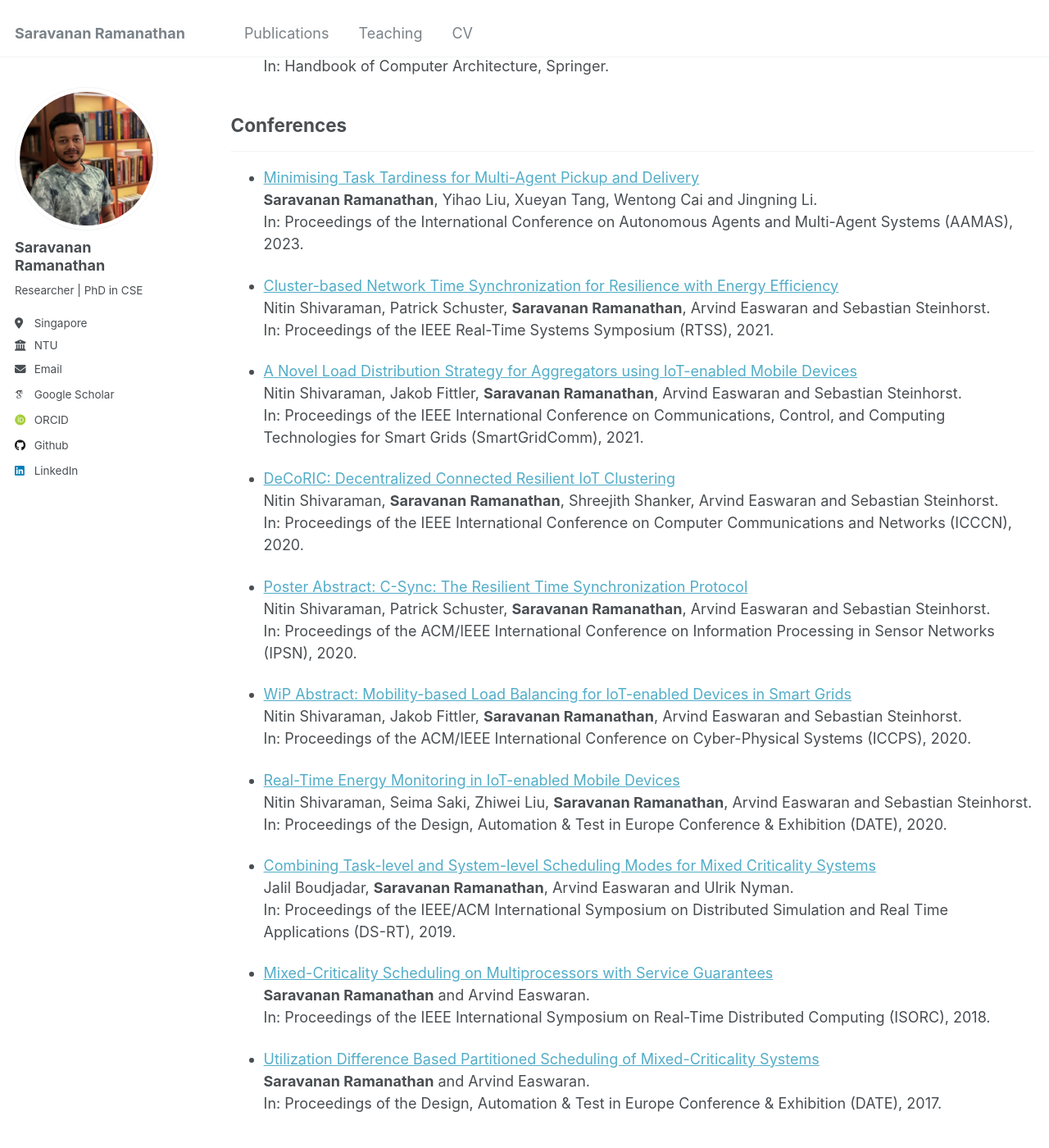
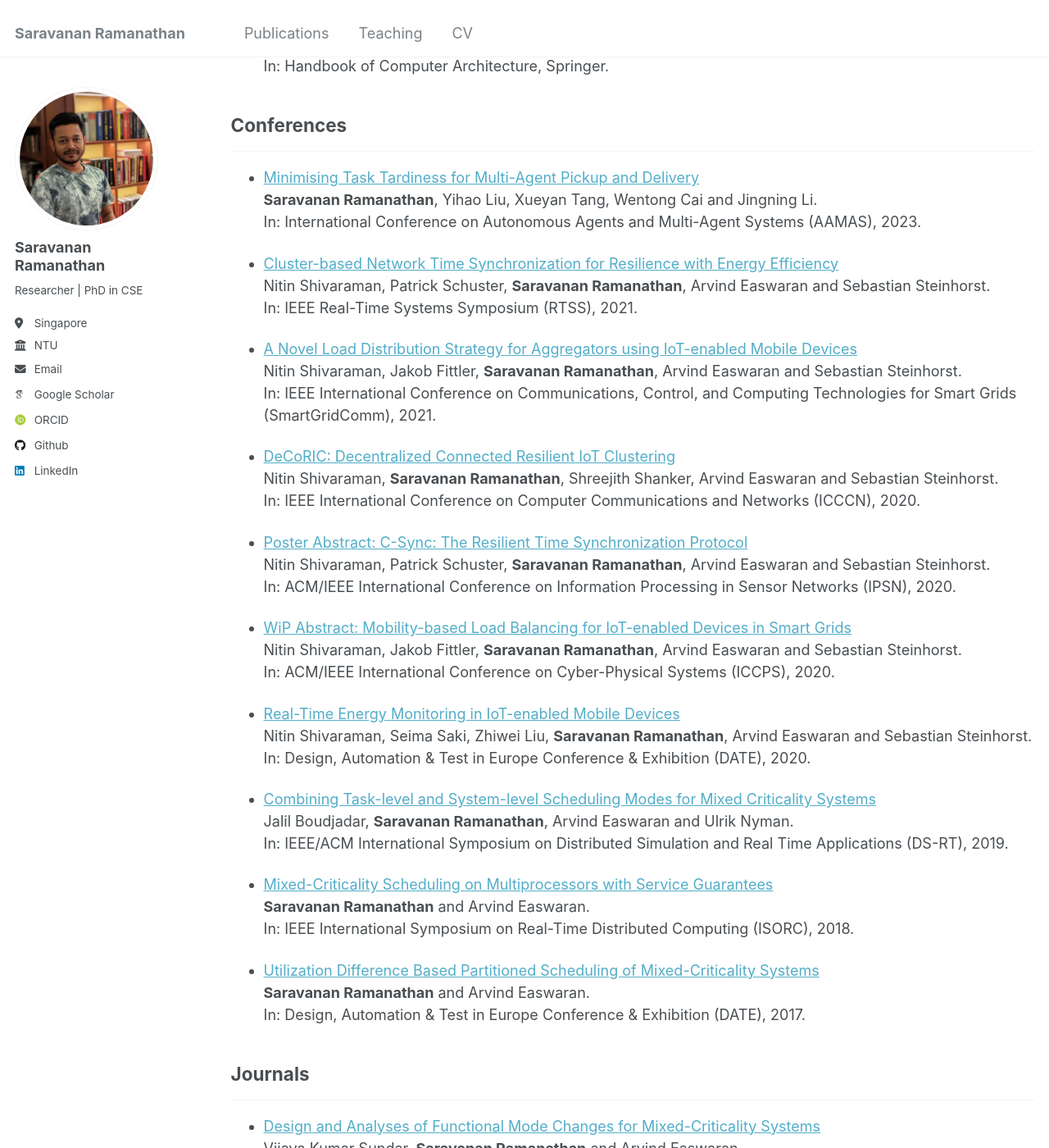
Before and after one commit to saravana016/saravana016.github.io, a Jekyll site: the page built from _pages/publications.html, in a window 1280 px wide and 1400 px high, scrolled down 271 px. Shown: the whole window at 82% size. Built offline with Jekyll 4.4.1, drawn with Linux system fonts in a browser that asks for light colours; some web fonts are replaced; some of the changed text lies outside the part shown.

Commit message:
Update publications.html

```diff
--- a/_pages/publications.html
+++ b/_pages/publications.html
@@ -48,43 +48,43 @@ author_profile: true
 
     <li><p><a href="https://link.springer.com/referenceworkentry/10.1007/978-981-15-6401-7_5-1"> Minimising Task Tardiness for Multi-Agent Pickup and Delivery </a><br>
     <b>Saravanan Ramanathan</b>, Yihao Liu, Xueyan Tang, Wentong Cai and Jingning Li.<br>
-    In: Proceedings of the International Conference on Autonomous Agents and Multi-Agent Systems (AAMAS), 2023.</p></li>
+    In: International Conference on Autonomous Agents and Multi-Agent Systems (AAMAS), 2023.</p></li>
 
     <li><p><a href="https://www.computer.org/csdl/proceedings-article/rtss/2021/280200a149/1z92gKaIZPO"> Cluster-based Network Time Synchronization for Resilience with Energy Efficiency </a><br>
     Nitin Shivaraman, Patrick Schuster, <b>Saravanan Ramanathan</b>, Arvind Easwaran and Sebastian Steinhorst.<br>
-    In: Proceedings of the IEEE Real-Time Systems Symposium (RTSS), 2021.</p></li>
+    In: IEEE Real-Time Systems Symposium (RTSS), 2021.</p></li>
 
     <li><p><a href="https://ieeexplore.ieee.org/document/9632317"> A Novel Load Distribution Strategy for Aggregators using IoT-enabled Mobile Devices </a><br>
     Nitin Shivaraman, Jakob Fittler, <b>Saravanan Ramanathan</b>, Arvind Easwaran and Sebastian Steinhorst.<br>
-    In: Proceedings of the IEEE International Conference on Communications, Control, and Computing Technologies for Smart Grids (SmartGridComm), 2021.</p></li>
+    In: IEEE International Conference on Communications, Control, and Computing Technologies for Smart Grids (SmartGridComm), 2021.</p></li>
 
     <li><p><a href="https://ieeexplore.ieee.org/document/9209755"> DeCoRIC: Decentralized Connected Resilient IoT Clustering </a><br>
     Nitin Shivaraman, <b>Saravanan Ramanathan</b>, Shreejith Shanker, Arvind Easwaran and Sebastian Steinhorst.<br>
-    In: Proceedings of the IEEE International Conference on Computer Communications and Networks (ICCCN), 2020.</p></li>
+    In: IEEE International Conference on Computer Communications and Networks (ICCCN), 2020.</p></li>
 
     <li><p><a href="https://ieeexplore.ieee.org/document/9111052"> Poster Abstract: C-Sync: The Resilient Time Synchronization Protocol </a><br>
     Nitin Shivaraman, Patrick Schuster, <b>Saravanan Ramanathan</b>, Arvind Easwaran and Sebastian Steinhorst.<br>
-    In: Proceedings of the ACM/IEEE International Conference on Information Processing in Sensor Networks (IPSN), 2020.</p></li>
+    In: ACM/IEEE International Conference on Information Processing in Sensor Networks (IPSN), 2020.</p></li>
 
     <li><p><a href="https://ieeexplore.ieee.org/document/9096021"> WiP Abstract: Mobility-based Load Balancing for IoT-enabled Devices in Smart Grids </a><br>
     Nitin Shivaraman, Jakob Fittler, <b>Saravanan Ramanathan</b>, Arvind Easwaran and Sebastian Steinhorst.<br>
-    In: Proceedings of the ACM/IEEE International Conference on Cyber-Physical Systems (ICCPS), 2020.</p></li>
+    In: ACM/IEEE International Conference on Cyber-Physical Systems (ICCPS), 2020.</p></li>
 
     <li><p><a href="https://ieeexplore.ieee.org/document/9116577"> Real-Time Energy Monitoring in IoT-enabled Mobile Devices </a><br>
     Nitin Shivaraman, Seima Saki, Zhiwei Liu, <b>Saravanan Ramanathan</b>, Arvind Easwaran and Sebastian Steinhorst.<br>
-    In: Proceedings of the Design, Automation & Test in Europe Conference & Exhibition (DATE), 2020.</p></li>
+    In: Design, Automation & Test in Europe Conference & Exhibition (DATE), 2020.</p></li>
 
     <li><p><a href="https://ieeexplore.ieee.org/abstract/document/8958666"> Combining Task-level and System-level Scheduling Modes for Mixed Criticality Systems </a><br>
     Jalil Boudjadar, <b>Saravanan Ramanathan</b>, Arvind Easwaran and Ulrik Nyman.<br>
-    In: Proceedings of the IEEE/ACM International Symposium on Distributed Simulation and Real Time Applications (DS-RT), 2019.</p></li>
+    In: IEEE/ACM International Symposium on Distributed Simulation and Real Time Applications (DS-RT), 2019.</p></li>
 
     <li><p><a href="https://ieeexplore.ieee.org/document/8421142"> Mixed-Criticality Scheduling on Multiprocessors with Service Guarantees </a><br>
     <b>Saravanan Ramanathan</b> and Arvind Easwaran.<br>
-    In: Proceedings of the IEEE International Symposium on Real-Time Distributed Computing (ISORC), 2018.</p></li>
+    In: IEEE International Symposium on Real-Time Distributed Computing (ISORC), 2018.</p></li>
 
     <li><p><a href="https://ieeexplore.ieee.org/document/7926989"> Utilization Difference Based Partitioned Scheduling of Mixed-Criticality Systems </a><br>
     <b>Saravanan Ramanathan</b> and Arvind Easwaran.<br>
-    In: Proceedings of the Design, Automation & Test in Europe Conference & Exhibition (DATE), 2017.</p></li>
+    In: Design, Automation & Test in Europe Conference & Exhibition (DATE), 2017.</p></li>
 
   </ul>
 
@@ -118,14 +118,14 @@ author_profile: true
 <ul>
   <li><p><a href="http://www.cister.isep.ipp.pt/rtsops2016/"> The Feasibility Analysis of Mixed-Criticality Systems </a><br>
     <b>Saravanan Ramanathan</b>, Xiaozhe Gu and Arvind Easwaran.<br>
-    In: Proceedings of the International Real-Time Scheduling Open Problems Seminar (RTSOPS), 2016.</p></li>
+    In: International Real-Time Scheduling Open Problems Seminar (RTSOPS), 2016.</p></li>
 
   <li><p><a href="https://www.ecrts.org/forum/viewtopic8e70.html?t=68"> Evaluation of Mixed-Criticality Scheduling Algorithms using a Fair Taskset Generator </a><br>
     <b>Saravanan Ramanathan</b> and Arvind Easwaran.<br>
-    In: Proceedings of the International Workshop on Analysis Tools and Methodologies for Embedded and Real-Time Systems (WATERS), 2016.</p></li>
+    In: International Workshop on Analysis Tools and Methodologies for Embedded and Real-Time Systems (WATERS), 2016.</p></li>
 
   <li><p><a href="https://www-users.york.ac.uk/~rd17/wmc/2.pdf"> MC-Fluid: Rate Assignment Strategies </a><br>
     <b>Saravanan Ramanathan</b> and Arvind Easwaran.<br>
-    In: Proceedings of the Workshop on Mixed Criticality Systems (WMC), 2015.</p></li>
+    In: Workshop on Mixed Criticality Systems (WMC), 2015.</p></li>
 
 </ul>
```
